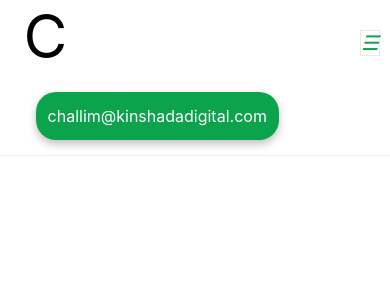
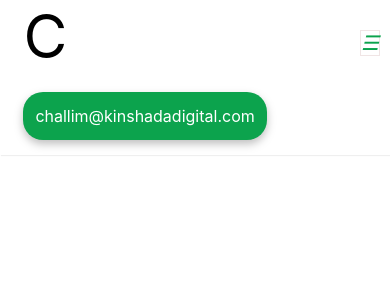
Before and after one commit to Mira-morisho/portefolio-challim, a React (Create React App) app: page / in a window 390 px wide. Shown: the top 300 px of the page. Built offline with nearby package versions, Linux system fonts and the light colour scheme.

Commit message:
fix:modifer le menu hembuger

```diff
--- a/src/styles/Header.css
+++ b/src/styles/Header.css
@@ -112,7 +112,6 @@ border: 1px solid rgb(240, 229, 229);
         .header button{
             border-radius: 20px;
             font-size: 1rem;
-           margin-left: 5%;
         }
         .navigation{
             flex-direction: column;
```
